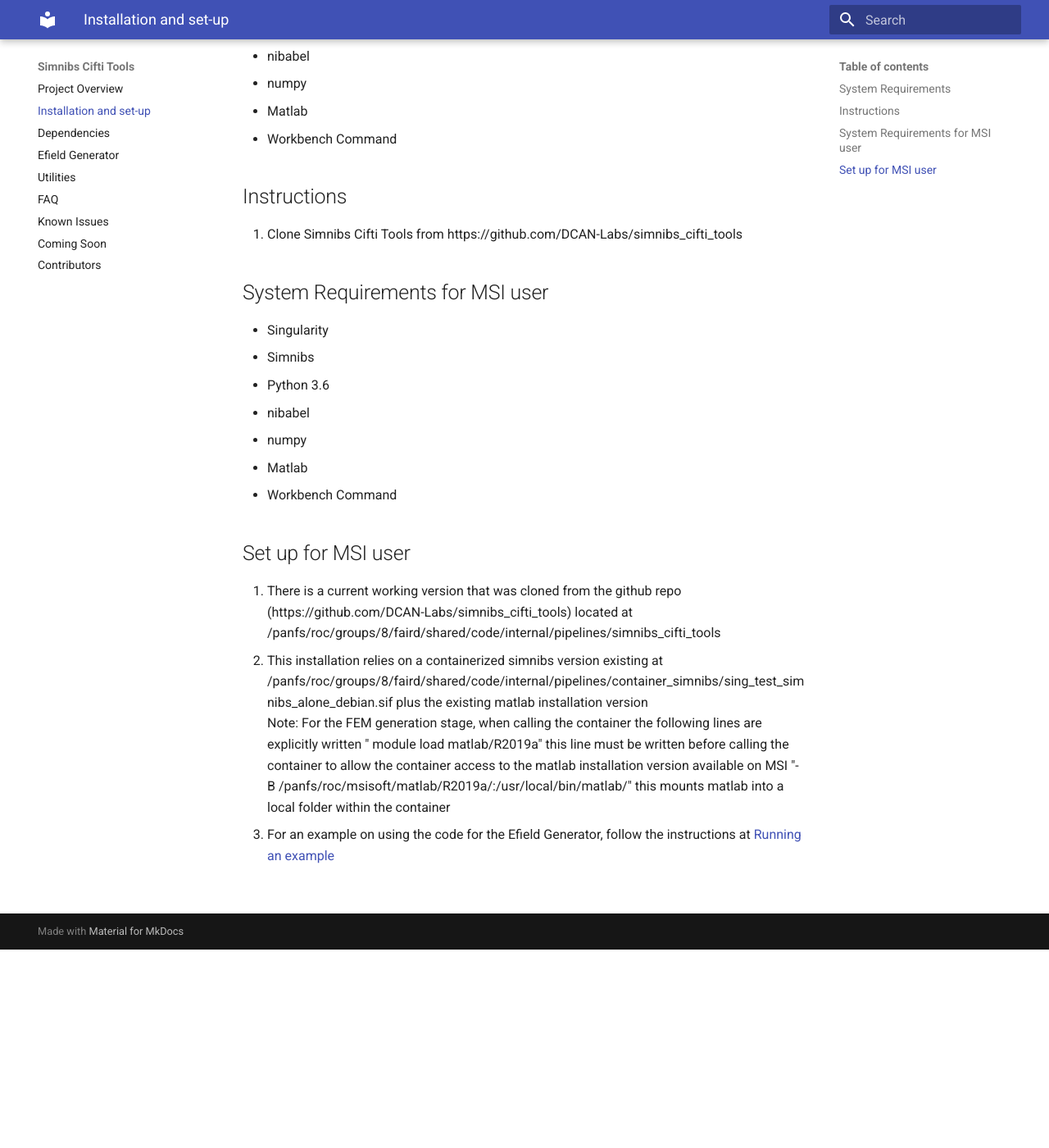
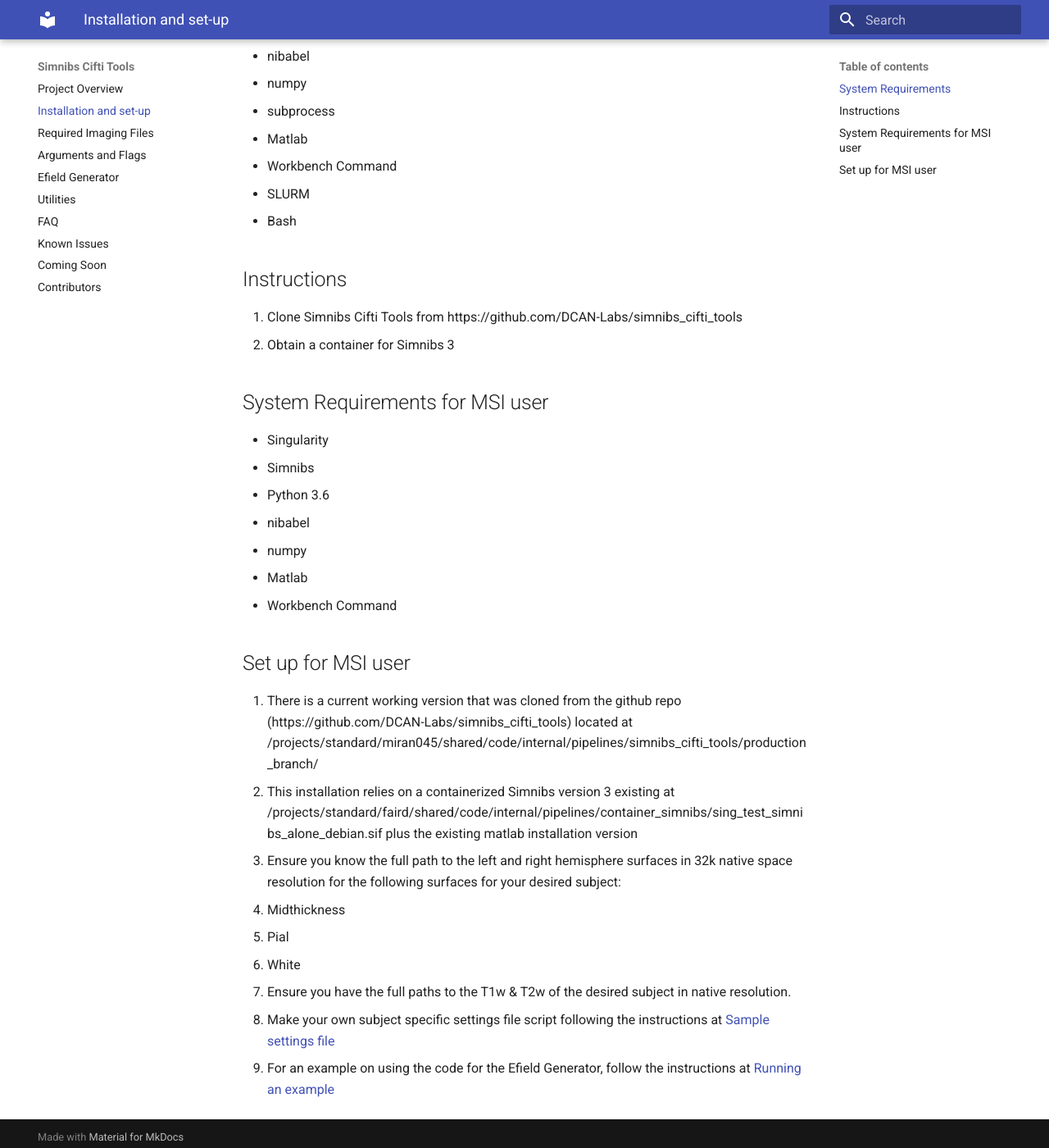
Before and after one commit to DCAN-Labs/simnibs_cifti_tools_RTD2, an MkDocs documentation site: the page built from docs/Installation and set-up.md, in a window 1280 px wide and 1400 px high, scrolled down 242 px. Shown: the whole window at 82% size. Built offline with MkDocs 1.6.1 and Material for MkDocs 9.7.7, drawn with Linux system fonts in a browser that asks for light colours.

Commit message:
Batch of updates to try to align with other documentations available.

```diff
--- a/docs/Installation and set-up.md
+++ b/docs/Installation and set-up.md
@@ -3,12 +3,15 @@
 - Python 3.6
   - nibabel
   - numpy
+  - subprocess
 - Matlab
 - Workbench Command
+- SLURM
+- Bash
 
 ## Instructions
 1. Clone Simnibs Cifti Tools from https://github.com/DCAN-Labs/simnibs_cifti_tools
-
+2. Obtain a container for Simnibs 3
 ## System Requirements for MSI user
 - Singularity
 - Simnibs
@@ -19,9 +22,12 @@
 - Workbench Command
 
 ## Set up for MSI user
-1. There is a current working version that was cloned from the github repo (https://github.com/DCAN-Labs/simnibs_cifti_tools) located at /panfs/roc/groups/8/faird/shared/code/internal/pipelines/simnibs_cifti_tools
-2. This installation relies on a containerized simnibs version existing at /panfs/roc/groups/8/faird/shared/code/internal/pipelines/container_simnibs/sing_test_simnibs_alone_debian.sif plus the existing matlab installation version
-Note: For the FEM generation stage, when calling the container the following lines are explicitly written
-" module load matlab/R2019a" this line must be written before calling the container to allow the container  access to the matlab installation version available on MSI
-"-B /panfs/roc/msisoft/matlab/R2019a/:/usr/local/bin/matlab/" this mounts matlab into a local folder within the container
-3. For an example on using the code for the Efield Generator, follow the instructions at [Running an example](https://simnibs-cifti-tools-rtd.readthedocs.io/en/latest/Efield_generator/#running-an-example)
+1. There is a current working version that was cloned from the github repo (https://github.com/DCAN-Labs/simnibs_cifti_tools) located at /projects/standard/miran045/shared/code/internal/pipelines/simnibs_cifti_tools/production_branch/
+2. This installation relies on a containerized Simnibs version 3 existing at /projects/standard/faird/shared/code/internal/pipelines/container_simnibs/sing_test_simnibs_alone_debian.sif plus the existing matlab installation version
+3. Ensure you know the full path to the left and right hemisphere surfaces in 32k native space resolution for the following surfaces for your desired subject:
+- Midthickness
+- Pial
+- White
+4. Ensure you have the full paths to the T1w & T2w of the desired subject in native resolution.
+5. Make your own subject specific settings file script following the instructions at [Sample settings file](https://simnibs-cifti-tools-rtd.readthedocs.io/en/latest/Efield_generator/#running-an-example)
+6. For an example on using the code for the Efield Generator, follow the instructions at [Running an example](https://simnibs-cifti-tools-rtd.readthedocs.io/en/latest/Efield_generator/#running-an-example)
--- a/mkdocs.yml
+++ b/mkdocs.yml
@@ -6,7 +6,8 @@
 nav:
 - Project Overview: project_overview.md
 - Installation and set-up: Installation and set-up.md
-- Dependencies: dependancies.md
+- Required Imaging Files: dependancies.md
+- Arguments and Flags: args_flags.md
 - Efield Generator: Efield_generator.md
 - Utilities: Utilities.md
 - FAQ: FAQ.md
```
Also changed, not shown: docs/args_flags.md (added, +109 -0 lines), docs/dependancies.md (+19 -12 lines).
